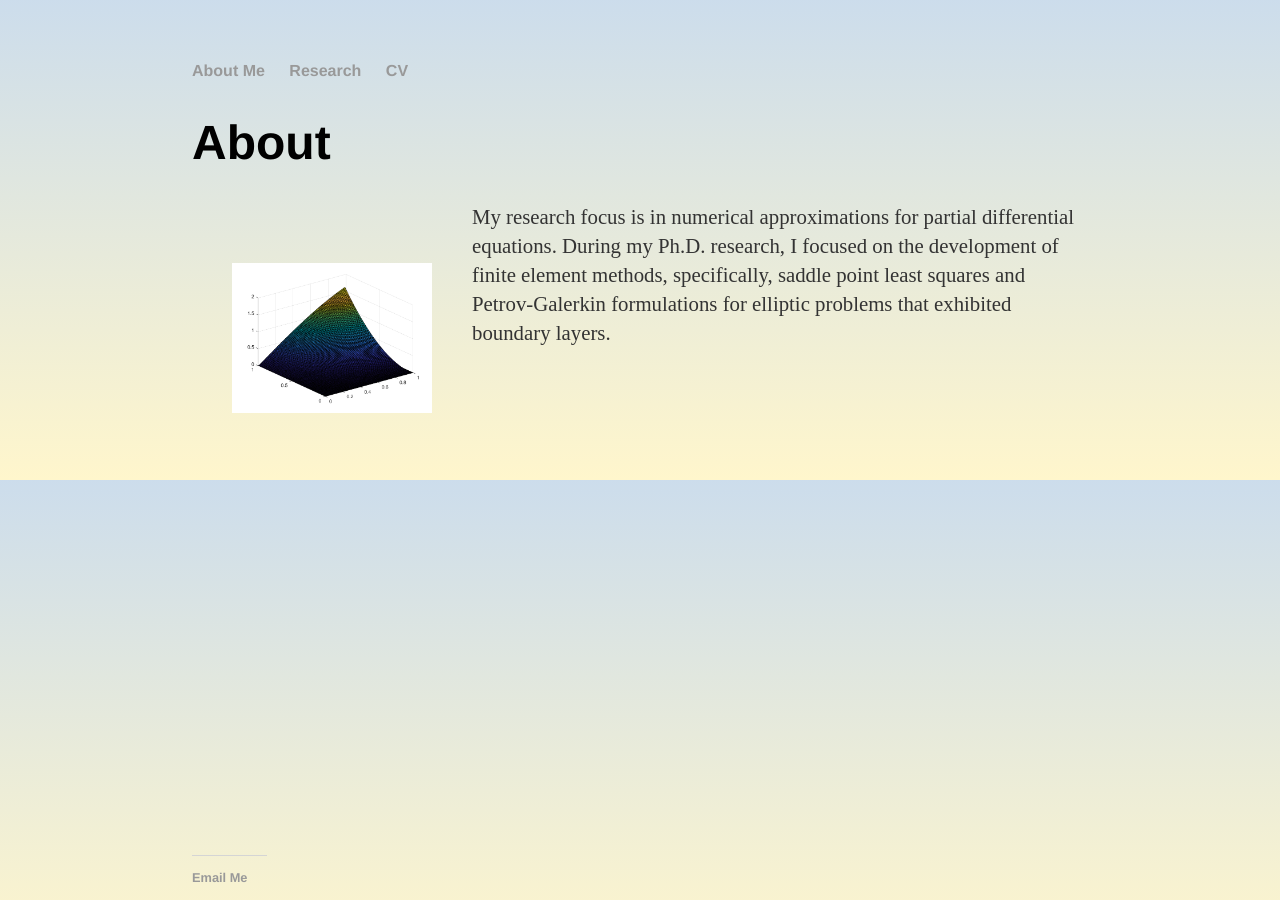
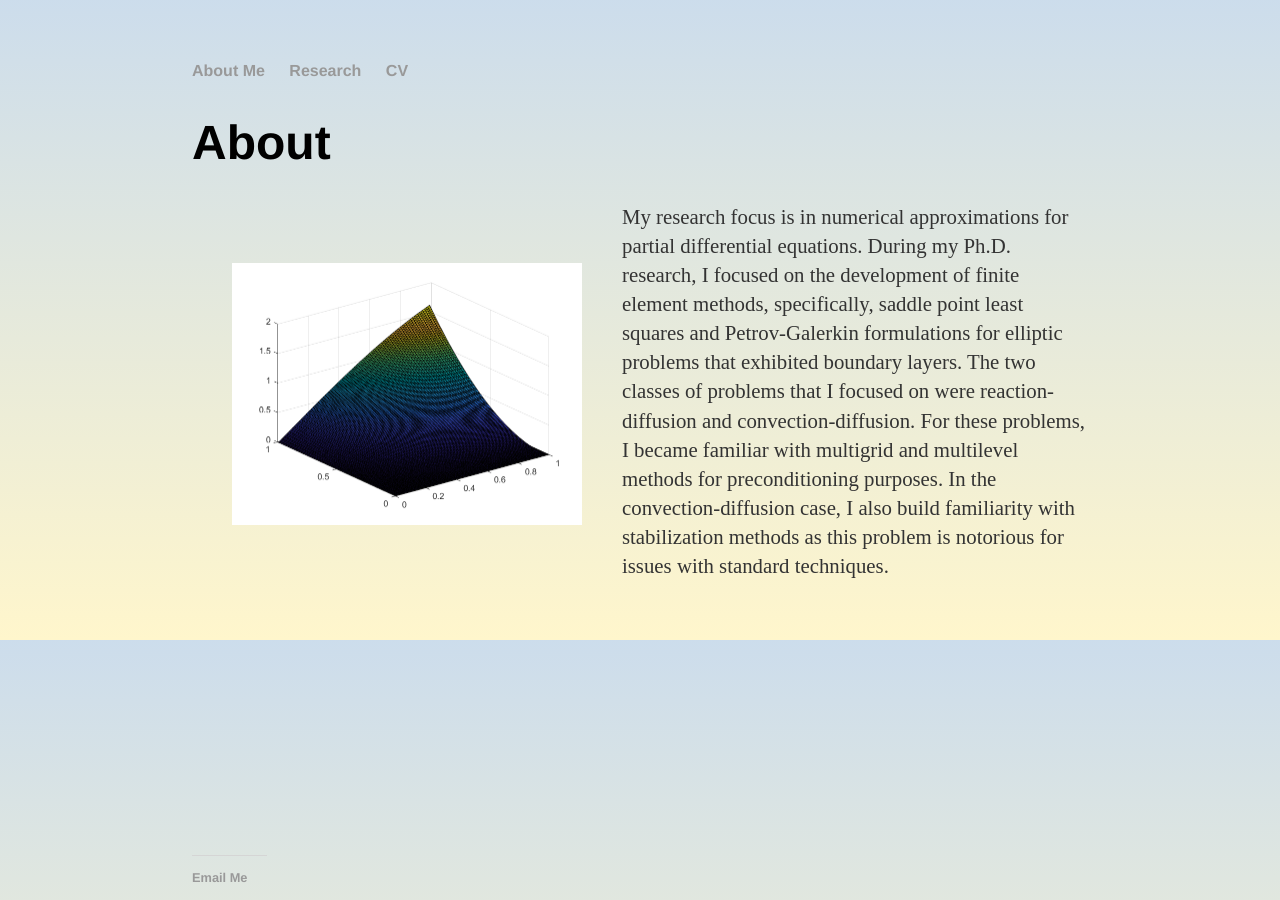
Before and after one commit to dhayes95/dhayes95.github.io, a Jekyll site: the page built from research/index.html, in a window 1280 px wide. Built offline with Jekyll 4.4.1, drawn with Linux system fonts in a browser that asks for light colours.

Commit message:
Update index.html

```diff
--- a/research/index.html
+++ b/research/index.html
@@ -5,10 +5,12 @@ title: Research Interest
 
 		<div class="about">
 			<h1>About</h1>
-			<p style="padding:40px; float:left;"><img src="CFEM2DEx3Approx.png" height= "auto" width="200"></p>
+			<p style="padding:40px; float:left;"><img src="CFEM2DEx3Approx.png" height= "auto" width="350"></p>
 			<p>
 			My research focus is in numerical approximations for partial differential equations. During my Ph.D. research, I focused on the development of finite element methods,
-				specifically, saddle point least squares and Petrov-Galerkin formulations for elliptic problems that exhibited boundary layers.
+				specifically, saddle point least squares and Petrov-Galerkin formulations for elliptic problems that exhibited boundary layers. The two classes of problems that I
+				focused on were reaction-diffusion and convection-diffusion. For these problems, I became familiar with multigrid and multilevel methods for preconditioning purposes.
+				In the convection-diffusion case, I also build familiarity with stabilization methods as this problem is notorious for issues with standard techniques.
 			</p>
 
 		</div>
```
